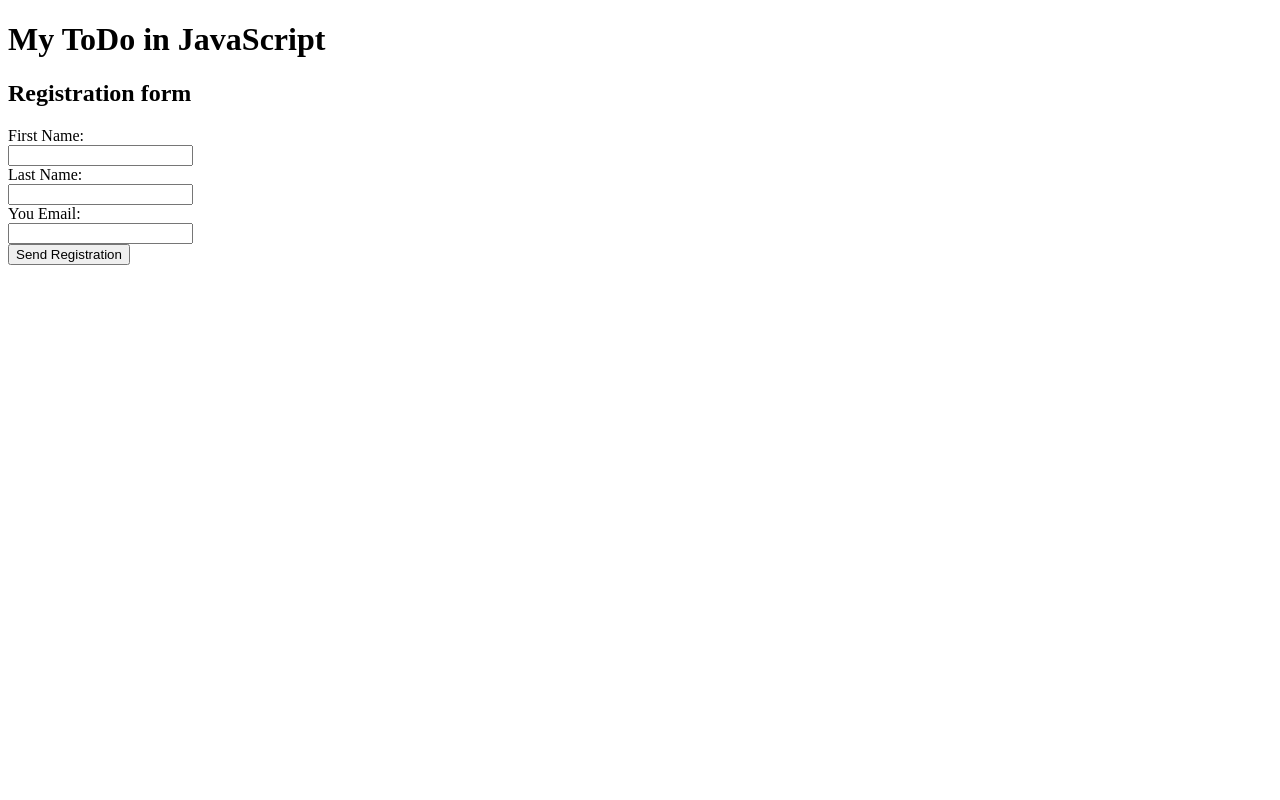
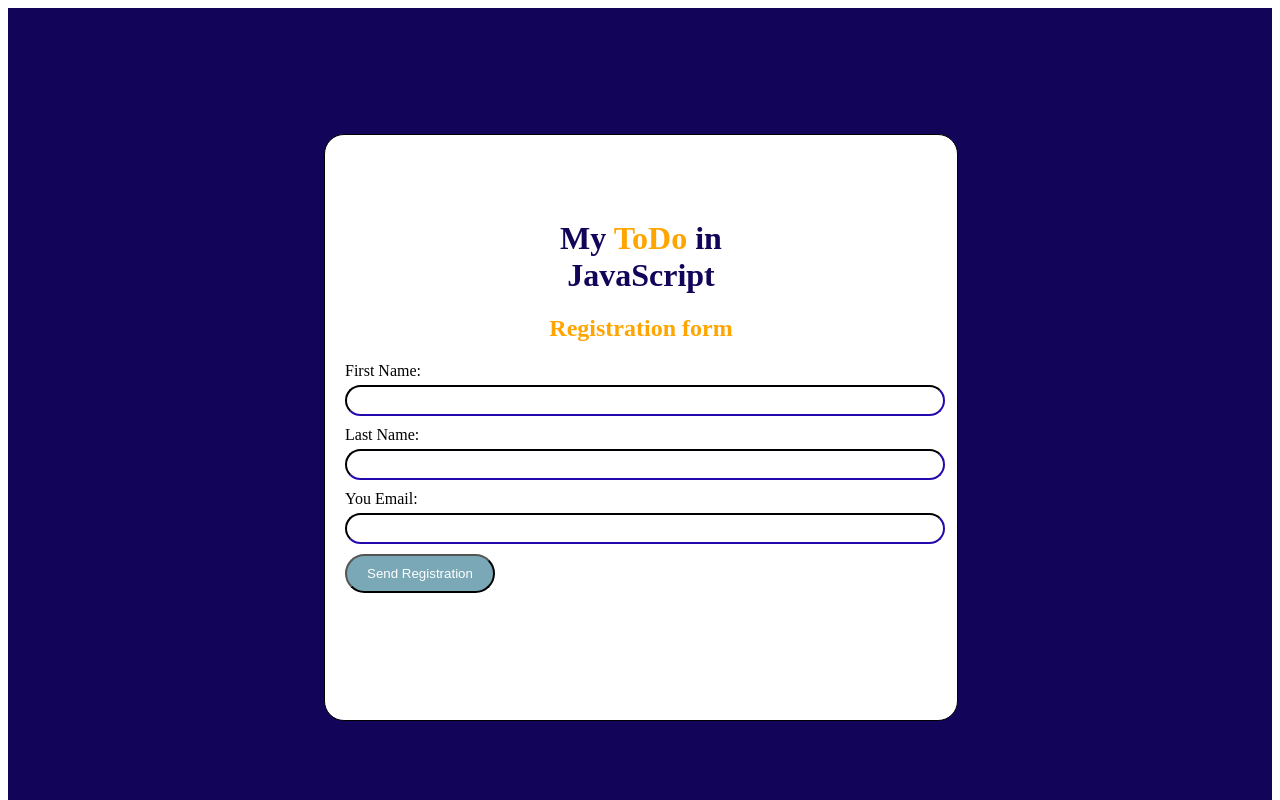
Before and after one commit to Romzisdoo/todojs, a plain HTML site: page registration/registration.html in a window 1280 px wide. Shown: the top 800 px of the page. Drawn offline with Linux system fonts and the light colour scheme.

Commit message:
chage css

```diff
--- a/indexstyle.css
+++ b/indexstyle.css
@@ -0,0 +1,82 @@
+/* APPS BACKGROUND */
+.back {
+  height: 100%;
+  width: 100%;
+  background-color: rgb(18, 5, 89);
+  padding-bottom: 25%;
+  padding-top: 10%;
+}
+/* INFOBLOCK STYLE */
+
+.infoblock {
+  background-color: white;
+  width: 50%;
+  height: 100%;
+  margin-left: 25%;
+  margin-bottom: 20px;
+  padding-bottom: 10%;
+  padding-top: 5%;
+  border-radius: 20px;
+  border-color: #fff;
+  border: 1px solid black;
+
+  /* border-top: 50%; */
+}
+/* TITLE STYLE */
+.title {
+  width: 50%;
+  color: rgb(18, 5, 89);
+  margin-left: 25%;
+  text-align: center;
+}
+
+/* BUTTON STYLE */
+.button {
+  display: inline-block;
+  padding: 10px 20px;
+  text-align: center;
+  text-decoration: none;
+  color: #ffffff;
+  background-color: #7aa8b77e;
+  border-radius: 6px;
+  outline: none;
+  cursor: pointer;
+}
+
+.button:hover {
+  background: #4192d9;
+  /* border-radius: 3px; */
+  padding: 10px 20px;
+}
+
+.buttonbar {
+  /* position: fixed;
+  top: 20px; */
+  width: 50%;
+  /* position: inherit;  */
+  height: auto;
+  border-radius: 6px;
+  background-color: rgb(28, 63, 253);
+  text-align: center;
+  margin-left: 25%;
+}
+
+.buttonbar ul {
+  display: inline-flex;
+  list-style: none;
+  color: #fff;
+}
+/* .menubar ul li {
+  width: 120px;
+  margin: 15px;
+  padding: 15px;
+}
+.menubar ul li a {
+  text-decoration: none;
+  color: #fff;
+} */
+
+.help {
+  text-align: center;
+  margin-left: 50%;
+}
--- a/registration/registration.html
+++ b/registration/registration.html
@@ -9,26 +9,37 @@
     <script src="../registration/registrationscripts.js" defer></script>
   </head>
   <body>
-    <div>
-      <h1>My ToDo in JavaScript</h1>
-      <h2>Registration form</h2>
-      <div>
+    <div class="back">
+      <div class="infoblock">
+        <div class="title">
+          <h1>
+            My
+            <span style="color: orange;">ToDo</span>
+            in JavaScript
+          </h1>
+          <h2><span style="color: orange;">Registration form</span></h2>
+        </div>
+        <div class="contentblock">
           <form class="registrationForm" action="">
-          <label for="firstName">First Name:</label>
+            <label class="fieldtitle" for="firstName">First Name:</label>
             <br />
-          <input type="text" id="firstName" name="firstName" />
+            <input class="field" type="text" id="firstName" name="firstName" />
             <br />
-          <label for="lastName">Last Name:</label>
+            <label class="fieldtitle" for="lastName">Last Name:</label>
             <br />
-          <input type="text" id="lastName" name="lastName" />
+            <input class="field" type="text" id="lastName" name="lastName" />
             <br />
-          <label for="email">You Email:</label>
+            <label class="fieldtitle" for="email">You Email:</label>
             <br />
-          <input type="text" id="email" name="email" />
+            <input class="field" type="text" id="email" name="email" />
             <br />
-          <input type="submit" value="Send Registration" />
+            <input class="button" type="submit" value="Send Registration" />
           </form>
         </div>
       </div>
+    </div>
+    <div>
+      <div></div>
+    </div>
   </body>
 </html>
--- a/registration/registrationstyle.css
+++ b/registration/registrationstyle.css
@@ -0,0 +1,64 @@
+/* APPS BACKGROUND */
+.back {
+  height: 100%;
+  width: 100%;
+  background-color: rgb(18, 5, 89);
+  padding-bottom: 25%;
+  padding-top: 10%;
+}
+/* INFOBLOCK STYLE */
+
+.infoblock {
+  background-color: white;
+  width: 50%;
+  height: 100%;
+  margin-left: 25%;
+  margin-bottom: 20px;
+  padding-bottom: 10%;
+  padding-top: 5%;
+  border-radius: 20px;
+  border-color: #fff;
+  border: 1px solid black;
+
+  /* border-top: 50%; */
+}
+/* TITLE STYLE */
+.title {
+  width: 50%;
+  color: rgb(18, 5, 89);
+  margin-left: 25%;
+  text-align: center;
+}
+
+.registrationForm {
+  margin-left: 20px;
+  margin-right: 20px;
+}
+
+.field {
+  width: 100%;
+  height: 25px;
+  margin-bottom: 10px;
+  margin-top: 5px;
+  border-radius: 50px;
+  border-color: rgb(18, 5, 89);
+}
+/* BUTTON STYLE */
+.button {
+  display: inline-block;
+  padding: 10px 20px;
+  text-align: center;
+  text-decoration: none;
+  color: #ffffff;
+  background-color: #7aa8b7;
+  border-radius: 50px;
+  outline: none;
+  cursor: pointer;
+}
+
+.button:hover {
+  background: #4192d9;
+  /* border-radius: 3px; */
+  padding: 10px 20px;
+  color: rgb(18, 5, 89);
+}
```
Also changed, not shown: help.html (+29 -0 lines), index.html (+32 -2 lines). Lines whose indentation alone changed are shown as unchanged.
